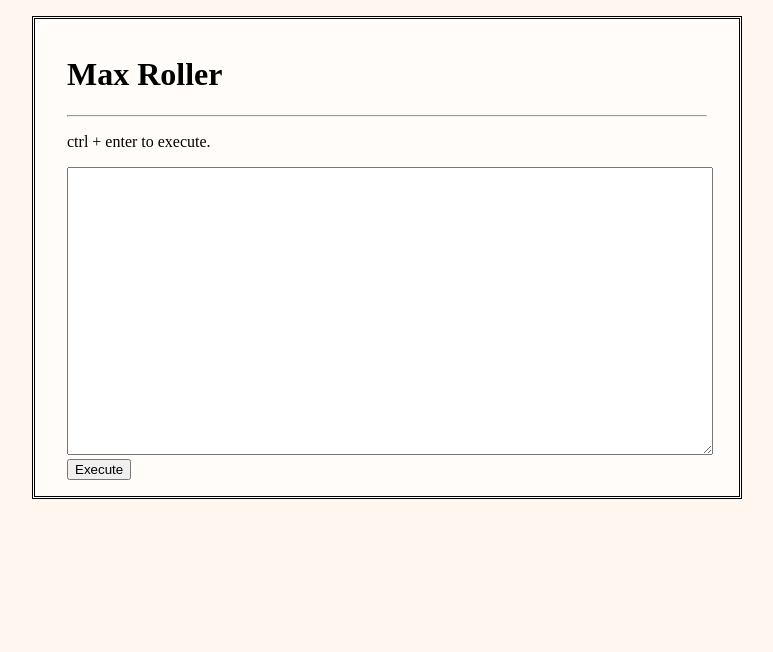
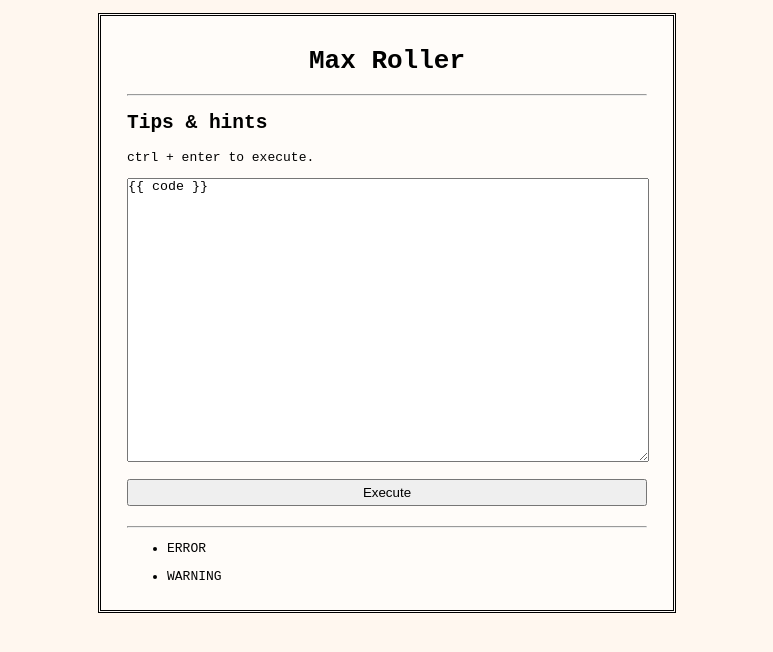
Before and after one commit to PolarPayne/dice, a plain HTML site: page templates/index.html in a window 1280 px wide. Both pictures are taken after a click on the button "Execute". Shown: the whole page, without its empty margins (253-1026 px from the left). Drawn offline with Linux system fonts and the light colour scheme.

Commit message:
Large part of main functionality

```diff
--- a/static/code.js
+++ b/static/code.js
@@ -1,10 +1,37 @@
-document.getElementById("code").addEventListener("keypress", execute);
+var codeElement = document.getElementById("code");
+codeElement.addEventListener("keypress", execute);
+codeElement.focus();
+
+function toggleTipsHints() {
+    console.log("toggle tips and hints section");
+    return false;
+}
 
 function execute(e) {
     if (e !== undefined && !e.ctrlKey)
         return;
-    var code = document.getElementById("code").value;
+    var code = codeElement.value;
     console.log(code);
+
+    var xhr = new XMLHttpRequest();
+    xhr.open("POST", "/", true);
+    xhr.setRequestHeader("Content-type", "text/plain");
+    xhr.onreadystatechange = function() {
+        if(xhr.readyState == XMLHttpRequest.DONE && xhr.status == 200) {
+            if (xhr.getResponseHeader("Content-type") !== "application/json" || xhr.responseText === null) {
+                return;  // failure
+            }
+            var data = JSON.parse(xhr.responseText);
+            console.log(data);
+        }
+    }
+
+    // xhr.send("foo=bar&lorem=ipsum");
+    xhr.send(code);
+    // xhr.send(new Blob());
+    // xhr.send(new Int8Array());
+    // xhr.send({ form: 'data' });
+    // xhr.send(document);
 
     return false;
 }
--- a/static/style.css
+++ b/static/style.css
@@ -1,16 +1,28 @@
 body {
     background: #fff7ef;
+    font-family: monospace;
 }
 
 h1 {
-    margin-left: auto;
-    margin-right: auto;
+    text-align: center;
 }
 
 textarea {
     font-family: monospace;
     width: 100%;
     height: 40ex;
+    margin: 0;
+    padding: 0;
+}
+
+#tips-hints {
+    cursor: pointer;
+}
+
+#execute-button {
+    width: 100%;
+    margin: 1em 0;
+    padding: 0.3em;
 }
 
 #container {
--- a/templates/index.html
+++ b/templates/index.html
@@ -11,11 +11,21 @@
 <div id="container">
     <h1>Max Roller</h1>
     <hr>
-    <p>ctrl + enter to execute.</p>
+    <h2 onclick="return toggleTipsHints()" style="cursor: pointer;">Tips & hints</h2>
+    <div id="tips-hints">
+        <p>ctrl + enter to execute.</p>
+    </div>
     <form onsubmit="return execute()">
-        <textarea id="code"></textarea>
-        <button type="submit">Execute</button>
+        <textarea id="code">{{ code }}</textarea>
+        <button id="execute-button" type="submit">Execute</button>
     </form>
+    <hr>
+    <ul id="errors">
+        <li>ERROR</li>
+    </ul>
+    <ul id="warnings">
+        <li>WARNING</li>
+    </ul>
 </div>
 <script src="/static/code.js"></script>
 </body>
```
Also changed, not shown: 1 other file.
